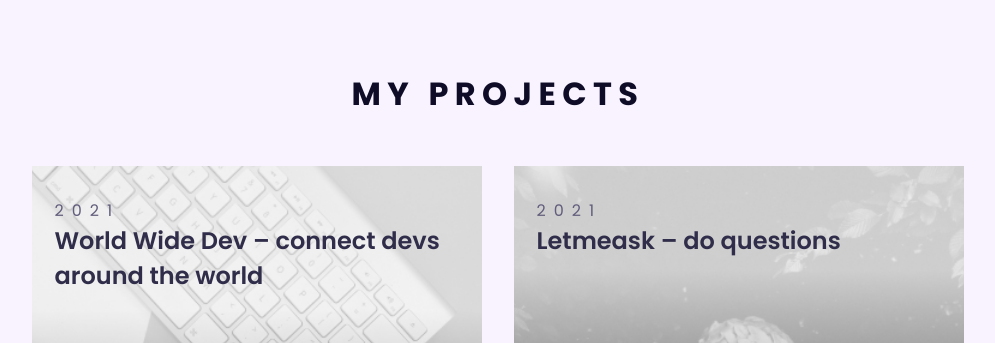
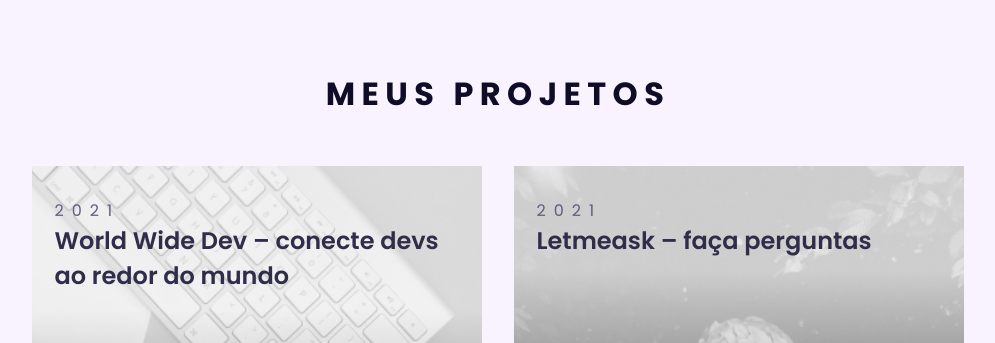
Before and after one commit to ryansldev/old-personal-website, a Next.js app: page / in a window 1280 px wide. Shown: the part 563-906 px from the top of the page, without its empty margins (142-1137 px from the left). Built offline with nearby package versions, Linux system fonts and the light colour scheme.

Commit message:
:speech_balloon: Adjustments from language

```diff
--- a/pages/index.tsx
+++ b/pages/index.tsx
@@ -56,14 +56,14 @@ const Home: NextPage = () => {
             </button>
           </div>
 
-          <h1 className={styles.projectsSectionTitle} id="projects">MY PROJECTS</h1>
+          <h1 className={styles.projectsSectionTitle} id="projects">MEUS PROJETOS</h1>
           <div className={styles.projects}>
             <Link href="https://github.com/ryansldev/world-wide-dev" passHref={true}>
               <a target="_blank" className={styles.project} id={styles.wwdev}>
                 <div className={styles.containerProject}>
                   <span className={styles.year}>2021</span>
                   <h1 className={styles.title}>
-                    World Wide Dev – connect devs around the world
+                    World Wide Dev – conecte devs ao redor do mundo
                   </h1>
                 </div>
               </a>
@@ -73,7 +73,7 @@ const Home: NextPage = () => {
                 <div className={styles.containerProject}>
                   <span className={styles.year}>2021</span>
                   <h1 className={styles.title}>
-                    Letmeask – do questions
+                    Letmeask – faça perguntas
                   </h1>
                 </div>
               </a>
```
